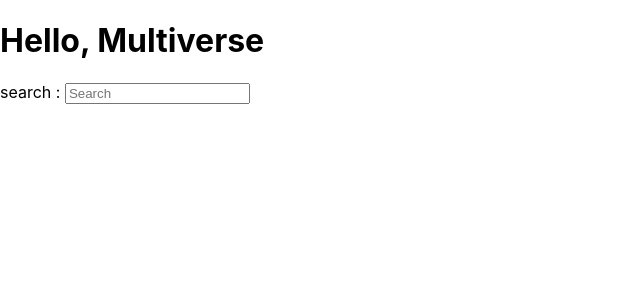
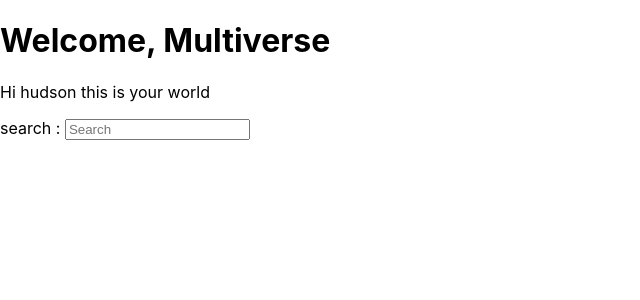
Before and after one commit to kkipngenokoech/100_days_of_code, a React (Create React App) app in the folder REACT/hacker-stories/: page / in a window 1280 px wide. Shown: the top 300 px of the page, without its empty margins (0-640 px from the left). Built offline with nearby package versions, Linux system fonts and the light colour scheme.

Commit message:
Day 32 september 5th, working with JSX elements done

```diff
--- a/REACT/hacker-stories/src/App.js
+++ b/REACT/hacker-stories/src/App.js
@@ -1,10 +1,15 @@
 import React from 'react'
 
 const title = 'Multiverse';
+const welcome = {
+  greetings : "Hi",
+  name : "hudson"
+}
 function App() {
   return (
     <div>
-      <h1>Hello, {title}</h1>
+      <h1>Welcome, {title}</h1>
+      <p>{welcome.greetings} {welcome.name} this is your world</p>
       <label htmlFor='search'>search :  </label>
 
       <input id='search' type='text' placeholder='Search' />
```
Also changed, not shown: 2 other files (tests, documents, lock files or other folders).
